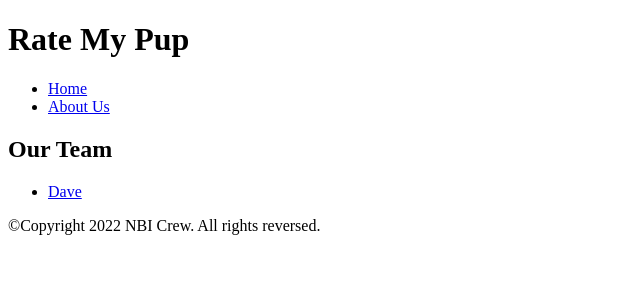
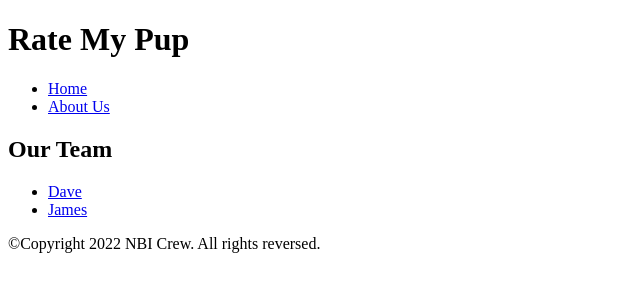
Before and after one commit to Scoobadood/nbi-spring-2022, a plain HTML site: page html/about-us.html in a window 1280 px wide. Shown: the whole page, without its empty margins (0-640 px from the left). Drawn offline with Linux system fonts and the light colour scheme.

Commit message:
Added james to about-us page

```diff
--- a/html/about-us.html
+++ b/html/about-us.html
@@ -19,6 +19,7 @@
     		<h2>Our Team</h2>
 			<ul>
 				<li><a href="dave.html">Dave</a></li>
+				<li><a href="james.html">James</a></li>
 			</ul>
     	</article>
 	</main>
```
